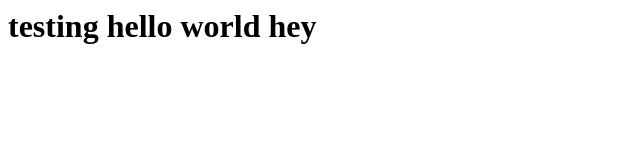
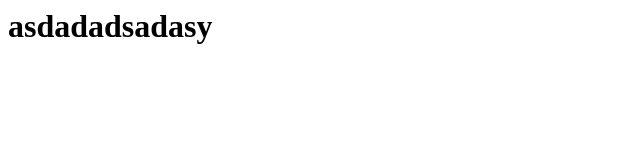
Before and after one commit to getsyam/hey, a plain HTML site: page index.html in a window 1280 px wide. Shown: the whole page, without its empty margins (0-640 px from the left). Drawn offline with Linux system fonts and the light colour scheme.

Commit message:
Update index.html

```diff
--- a/index.html
+++ b/index.html
@@ -1 +1 @@
-<h1>testing hello world hey</h1>
+<h1>asdadadsadasy</h1>
```
